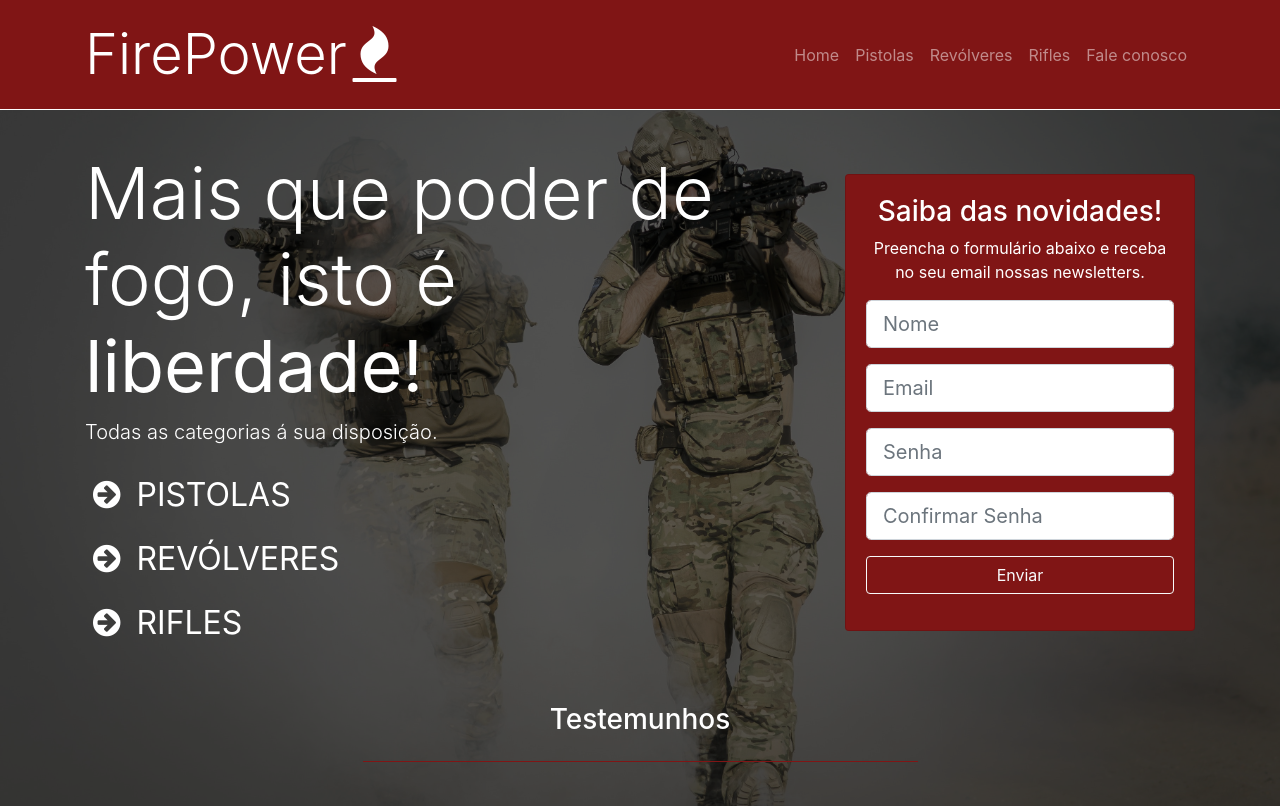
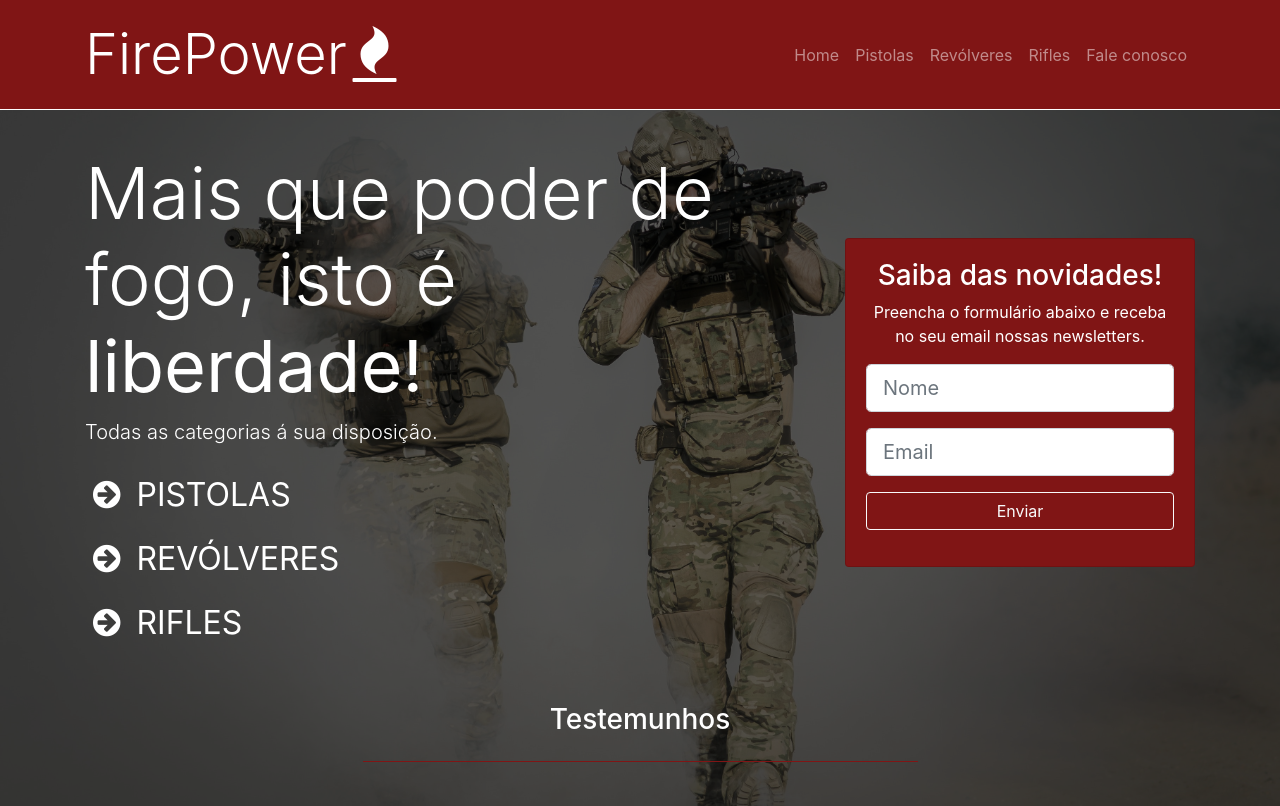
Before and after one commit to GabrielusR/firepower, a plain HTML site: page index.html in a window 1280 px wide. Shown: the top 806 px of the page. Drawn offline with nearby package versions, Linux system fonts and the light colour scheme.

Commit message:
Update index.html

```diff
--- a/index.html
+++ b/index.html
@@ -79,12 +79,6 @@
                                     </div>
                                     <div class="form-group">
                                         <input type="email" class="form-control form-control-lg" placeholder="Email">
-                                    </div>
-                                    <div class="form-group">
-                                        <input type="password" class="form-control form-control-lg" placeholder="Senha">
-                                    </div>
-                                    <div class="form-group">
-                                        <input type="password" class="form-control form-control-lg" placeholder="Confirmar Senha">
                                     </div>
                                     <div class="form-group">
                                         <button type="submit" class="btn btn-outline-light btn-block">Enviar</button>
```
